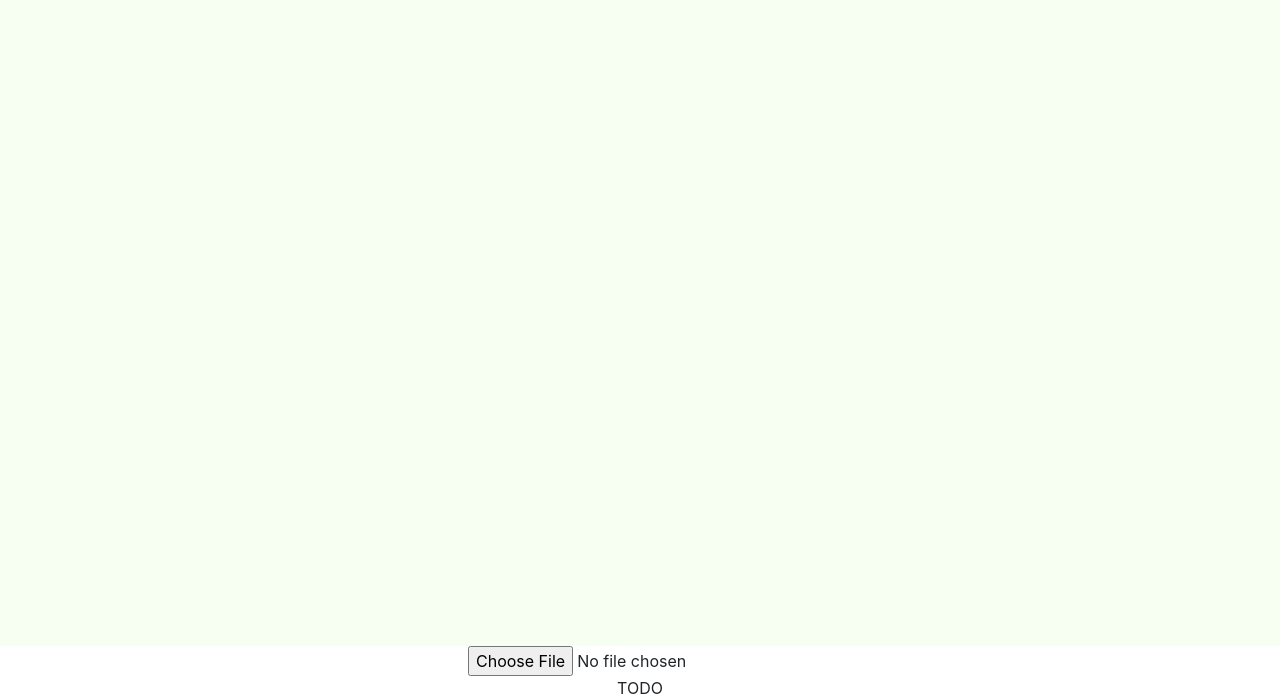
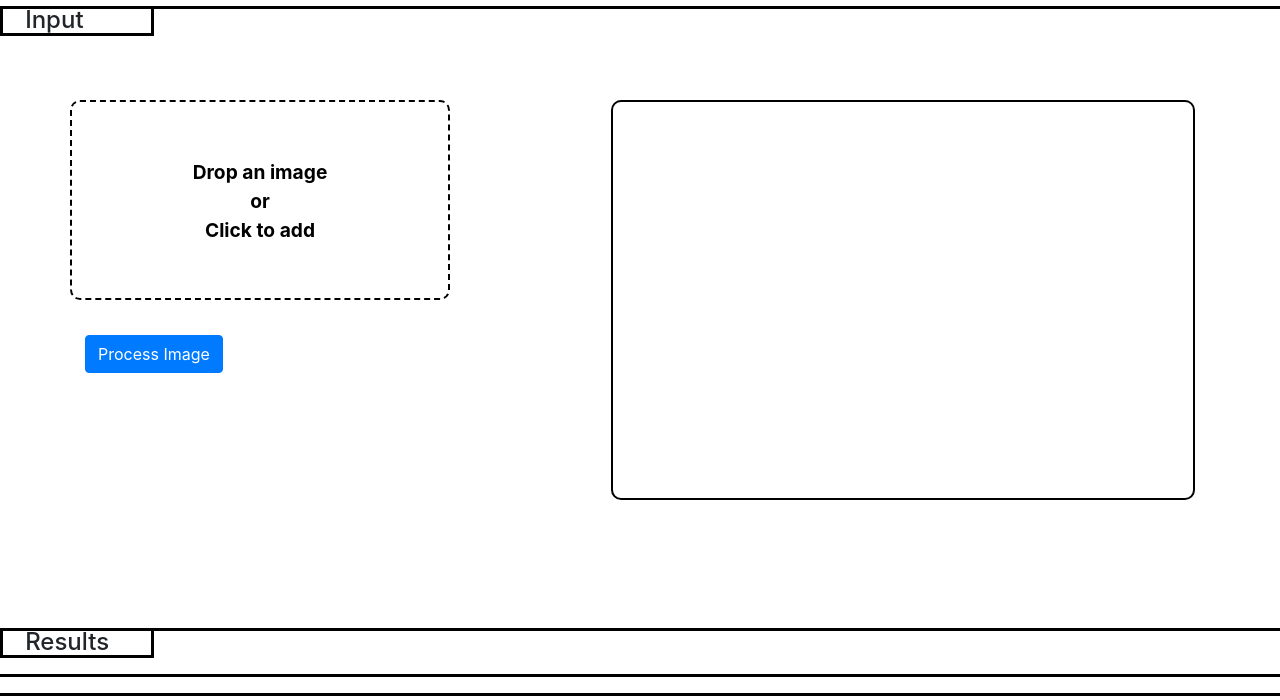
Before and after one commit to angelvillar96/PoseBasedRetrievalDemo, a React app in the folder src/pose-based-retrieval-demo/: page / in a window 1280 px wide. Shown: the part 154-854 px from the top of the page. Built offline with nearby package versions, Linux system fonts and the light colour scheme.

Commit message:
Change log: Further work on fronted  - Added new components  - Changed layout

```diff
--- a/src/pose-based-retrieval-demo/src/components/App.css
+++ b/src/pose-based-retrieval-demo/src/components/App.css
@@ -15,7 +15,7 @@
 
 .App-header {
   background-color: #f7fff2;
-  min-height: 100vh;
+  /* min-height: 100vh; */
   display: flex;
   flex-direction: column;
   align-items: center;
--- a/src/pose-based-retrieval-demo/src/components/App.js
+++ b/src/pose-based-retrieval-demo/src/components/App.js
@@ -3,7 +3,8 @@ import './App.css';
 
 // self defined components
 import Title from './titles/title.js'
-import DropFile from "./inputs/input_img"
+import Separator from './titles/separator.js'
+import InputArea from "./inputs/input_area.js"
 
 function App() {
   return (
@@ -11,7 +12,11 @@ function App() {
       <header className="App-header">
       </header>
       <Title/>
-      <DropFile/>
+      <Separator title="Input"/>
+      <InputArea/>
+      <Separator title="Results"/>
+      <Separator/>
+      <Separator/>
     </div>
   );
 }
--- /dev/null
+++ b/src/pose-based-retrieval-demo/src/components/displays/img_display.js
@@ -0,0 +1,18 @@
+import React from "react"
+
+import "./styles/display_styles.css"
+
+class ImgDisplay extends React.Component{
+
+  render(){
+    return(
+      <div className="img_display">
+      </div>
+    )
+  }
+
+}
+
+export default ImgDisplay
+
+//
--- /dev/null
+++ b/src/pose-based-retrieval-demo/src/components/displays/styles/display_styles.css
@@ -0,0 +1,8 @@
+
+.img_display{
+  width: 80%;
+  margin-left: 20%;
+  height: 400px !important;
+  border-radius: 10px !important;
+  border: 2px solid rgb(0, 0, 0) !important;
+}
--- /dev/null
+++ b/src/pose-based-retrieval-demo/src/components/inputs/input_area.js
@@ -0,0 +1,35 @@
+import React from "react"
+import {Container, Row, Col} from 'react-bootstrap'
+import Button from 'react-bootstrap/Button'
+
+import DropFile from "./input_img.js"
+import ImgDisplay from "../displays/img_display.js"
+
+import "./styles/input_styles.css"
+
+class InputArea extends React.Component{
+
+
+    render(){
+      return(
+        <Container className="input_area">
+          <Row fluid="true">
+            <Col sm={12} md={4}>
+              <Row>
+                <DropFile/>
+              </Row>
+              <Row className="buttons_area">
+                <Button variant="primary">Process Image</Button>
+              </Row>
+            </Col>
+            <Col sm={12} md={8}>
+              <ImgDisplay/>
+            </Col>
+          </Row>
+        </Container>
+      )
+    }
+
+}
+
+export default InputArea
--- a/src/pose-based-retrieval-demo/src/components/inputs/input_img.js
+++ b/src/pose-based-retrieval-demo/src/components/inputs/input_img.js
@@ -1,5 +1,8 @@
 import React from "react"
-// import Text from "./text_display.js"
+
+import Text from "../titles/text_display.js"
+
+import "./styles/input_styles.css"
 
 class DropFile extends React.Component{
 
@@ -47,8 +50,7 @@ class DropFile extends React.Component{
         <input type="file" id="drop_zone" className="FileUpload" accept=".jpg,.png,.jpeg,.gif" onChange={this.on_change}/>
         <div className="dropZoneOverlay">
           <div className="dropZoneText">
-            TODO
-            {/*<Text text_display={this.state.message}/>*/}
+            <Text text_display={this.state.message}/>
           </div>
         </div>
       </div>
--- /dev/null
+++ b/src/pose-based-retrieval-demo/src/components/inputs/styles/input_styles.css
@@ -0,0 +1,54 @@
+
+/*#########################
+## Styles for the Input Area
+#########################*/
+.input_area{
+  position: relative;
+  margin-top: 5%;
+  margin-left: 10%;
+  margin-right: 10%;
+  margin-bottom: 10%;
+  font-size: 1em;
+  flex-direction: column;
+  align-items: center;
+}
+
+.buttons_area{
+  padding-top: 10%;
+  margin: 0 auto !important;
+}
+
+/*#########################
+## Styles for the Drop Area
+#########################*/
+.dropZoneOverlay, .FileUpload {
+  width: 100%;
+  height: 200px !important;
+  border-radius: 10px !important;
+  border: 2px dashed rgb(0, 0, 0) !important;
+}
+
+.dropZoneOverlay {
+  border: dotted 1px;
+  /* background: url("../img/img_icon.png") no-repeat; */
+  position: absolute;
+  top: 0px;
+  text-align: center;
+}
+.dropZoneOverlay.background{
+  opacity: 0.65;
+}
+
+.FileUpload {
+  opacity: 0;
+  position: relative;
+  z-index: 1;
+}
+
+.dropZoneText{
+  padding-left: 00%;
+  padding-top: 15%;
+  font-size: 1.2em;
+  font-weight: bold;
+  color: rgb(0, 0, 0);
+}
--- /dev/null
+++ b/src/pose-based-retrieval-demo/src/components/titles/separator.js
@@ -0,0 +1,40 @@
+import React from "react"
+
+import "./styles/separator.css"
+
+class Separator extends React.Component{
+  constructor(props){
+    super(props)
+    this.RenderBox = this.RenderBox.bind(this);
+  }
+
+  // rendering box with title if not undefined
+  RenderBox(title){
+    if(title === undefined){
+      return;
+    }
+    else{
+      return(
+        <div className="box">
+         <div className="title">
+           <h4>{this.props.title}</h4>
+         </div>
+       </div>
+     );
+   }
+  }
+
+  render(){
+    return(
+      <div className="separator">
+        <hr/>
+        {this.RenderBox(this.props.title)}
+
+      </div>
+    )
+  }
+}
+
+export default Separator
+
+//
--- /dev/null
+++ b/src/pose-based-retrieval-demo/src/components/titles/styles/separator.css
@@ -0,0 +1,30 @@
+hr {
+  background-color: rgb(200, 200, 200);
+  border: 0;
+  border-top: 3px solid rgb(0, 0, 0) !important;
+  height: 1px;
+  margin-top: 2rem auto;
+  text-align: center;
+  width: 100%;
+  margin-bottom: 0px !important;
+  padding-bottom: 0px !important;
+}
+
+.separator {
+  text-align: center;
+  width: 100%;
+}
+
+.title{
+  float: left;
+  padding-left: 15%;
+  margin-top: -2%;
+}
+
+.box{
+  margin-top: -3px;
+  margin-left: 0%;
+  width: 12%;
+  height: 30px;
+  border: 3px solid rgb(0, 0, 0);
+}
--- a/src/pose-based-retrieval-demo/src/components/titles/styles/titles.css
+++ b/src/pose-based-retrieval-demo/src/components/titles/styles/titles.css
@@ -1,6 +1,6 @@
 
 .title-container{
-  position: absolute;
+  position: relative;
   top: 0px;
   padding-top: 3%;
   width: 100%;
--- /dev/null
+++ b/src/pose-based-retrieval-demo/src/components/titles/text_display.js
@@ -0,0 +1,17 @@
+import React from "react"
+
+class Text extends React.Component{
+
+    render(){
+      return(
+        <div className="text_displays">
+          {this.props.text_display.split('%aux%').map( (it, i) => <div key={'x'+i}>{it}</div> )}
+        </div>
+      )
+    }
+
+}
+
+export default Text
+
+//
--- a/src/pose-based-retrieval-demo/src/components/titles/title.js
+++ b/src/pose-based-retrieval-demo/src/components/titles/title.js
@@ -10,8 +10,8 @@ class Title extends React.Component{
 
   render(){
     return(
-        <Container fluid={true} className="title-container">
-          <Row fluid={true}>
+        <Container className="title-container">
+          <Row fluid="true">
             <Col xs={2} md={3}>
               <img src={fau_logo} alt="FAU Logo" className="image-logo"/>
             </Col>
```
Also changed, not shown: src/pose-based-retrieval-demo/src/components/inputs/img/img_icon.png (added).
